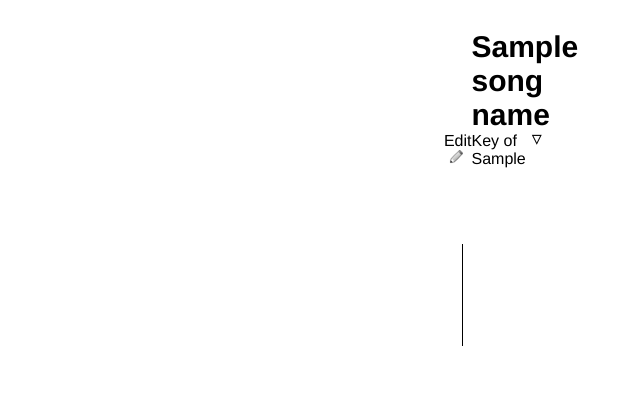
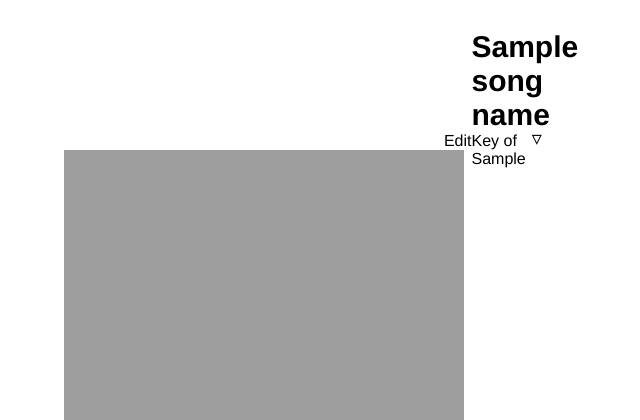
Before and after one commit to gitaarik/jazzchords, a Django app: template apps/chordcharts/templates/chart.html in a window 1280 px wide. Shown: the top 420 px of the page, without its empty margins (178-818 px from the left). Run offline with Django 3.2, Linux system fonts and the light colour scheme; the template is opened without the code that fills it: most values are stand-ins (such as "Sample title", 1, 10 or a date in 2020); style sheets or scripts are compiled from the project's sources; some libraries are stand-ins or nearby versions; grey boxes are pictures that could not be loaded.

Commit message:
added add/edit button

```diff
--- a/apps/chordcharts/static/chordcharts/css/charts.less
+++ b/apps/chordcharts/static/chordcharts/css/charts.less
@@ -99,17 +99,28 @@
 
             }
 
-            .edit {
+            .right {
+
+                float: right;
 
                 a {
 
-                    float: right;
+                    position: relative;
                     text-decoration: none;
                     color: #000;
+                    padding-right: 20px;
 
                     &:after {
-                        margin-left: 5px;
-                        content: url(images/icons/edit.png);
+                        position: absolute;
+                        right: 0;
+                    }
+
+                    &.edit:after {
+                        content: url(http://docs.colabolo.com/docs/download/attachments/2065185/icon_edit_small.png);
+                    }
+
+                    &.save:after {
+                        content: url(http://www.mricons.com/store/png/88003_14881_16_document_save_icon.png);
                     }
 
                 }
--- a/apps/chordcharts/templates/chart.html
+++ b/apps/chordcharts/templates/chart.html
@@ -61,8 +61,12 @@
                     </div>
                 </div>
 
-                <div class="edit">
-                    <a href="#">Edit</a>
+                <div class="right">
+                    {% if edit %}
+                        <a class="save" href="{% url "chart" song_slug=song_slug key_slug=chart_key.slug %}">Save</a>
+                    {% else %}
+                        <a class="edit" href="{% url "chart_edit" song_slug=song_slug key_slug=chart_key.slug %}">Edit</a>
+                    {% endif %}
                 </div>
 
             </div>
```
Also changed, not shown: apps/chordcharts/views.py (+7 -3 lines), urls.py (+13 -4 lines), 1 other file.
